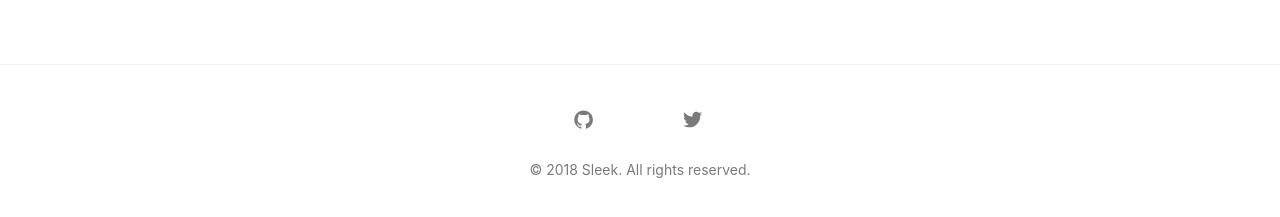
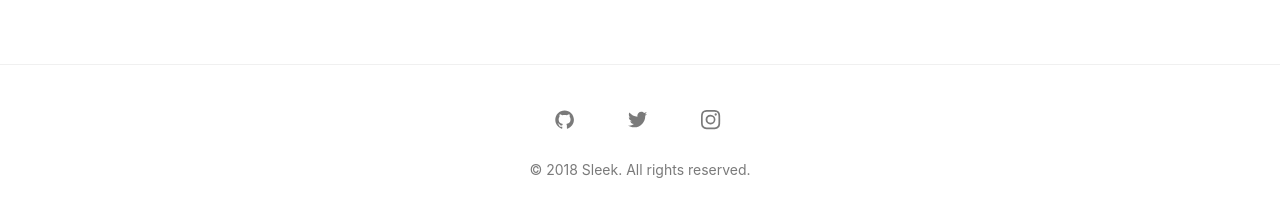
Before and after one commit to stJL/webdevelop, a Jekyll site: the page built from about.md, in a window 1280 px wide. Shown: the part 675-892 px from the top of the page. Built offline with Jekyll 4.4.1, drawn with Linux system fonts in a browser that asks for light colours.

Commit message:
3.1 alpha

```diff
--- a/_includes/footer.html
+++ b/_includes/footer.html
@@ -2,17 +2,17 @@
   <div class="container">
     <nav class="social">
       {% if site.github_username %}
-        <a class="social__link" target="_blank" rel="noopener noreferrer" href="https://github.com/{{  stJL}}">
+        <a class="social__link" target="_blank" rel="noopener noreferrer" href="https://github.com/stJL/">
           <svg class="social__icon" viewBox="0 0 20 20" width="20px" height="20px"><path d="M7.999,0.431c-4.285,0-7.76,3.474-7.76,7.761 c0,3.428,2.223,6.337,5.307,7.363c0.388,0.071,0.53-0.168,0.53-0.374c0-0.184-0.007-0.672-0.01-1.32 c-2.159,0.469-2.614-1.04-2.614-1.04c-0.353-0.896-0.862-1.135-0.862-1.135c-0.705-0.481,0.053-0.472,0.053-0.472 c0.779,0.055,1.189,0.8,1.189,0.8c0.692,1.186,1.816,0.843,2.258,0.645c0.071-0.502,0.271-0.843,0.493-1.037 C4.86,11.425,3.049,10.76,3.049,7.786c0-0.847,0.302-1.54,0.799-2.082C3.768,5.507,3.501,4.718,3.924,3.65 c0,0,0.652-0.209,2.134,0.796C6.677,4.273,7.34,4.187,8,4.184c0.659,0.003,1.323,0.089,1.943,0.261 c1.482-1.004,2.132-0.796,2.132-0.796c0.423,1.068,0.157,1.857,0.077,2.054c0.497,0.542,0.798,1.235,0.798,2.082 c0,2.981-1.814,3.637-3.543,3.829c0.279,0.24,0.527,0.713,0.527,1.437c0,1.037-0.01,1.874-0.01,2.129 c0,0.208,0.14,0.449,0.534,0.373c3.081-1.028,5.302-3.935,5.302-7.362C15.76,3.906,12.285,0.431,7.999,0.431z"/></svg>
         </a>
       {% endif %}
       {% if site.twitter_username %}
-        <a class="social__link" target="_blank" rel="noopener noreferrer" href="https://www.twitter.com/{{ stujueling }}">
+        <a class="social__link" target="_blank" rel="noopener noreferrer" href="https://www.twitter.com/stujueling/">
           <svg class="social__icon" viewBox="0 0 20 20" width="20px" height="20px"><path d="M15.969,3.058c-0.586,0.26-1.217,0.436-1.878,0.515c0.675-0.405,1.194-1.045,1.438-1.809c-0.632,0.375-1.332,0.647-2.076,0.793c-0.596-0.636-1.446-1.033-2.387-1.033c-1.806,0-3.27,1.464-3.27,3.27 c0,0.256,0.029,0.506,0.085,0.745C5.163,5.404,2.753,4.102,1.14,2.124C0.859,2.607,0.698,3.168,0.698,3.767 c0,1.134,0.577,2.135,1.455,2.722C1.616,6.472,1.112,6.325,0.671,6.08c0,0.014,0,0.027,0,0.041c0,1.584,1.127,2.906,2.623,3.206 C3.02,9.402,2.731,9.442,2.433,9.442c-0.211,0-0.416-0.021-0.615-0.059c0.416,1.299,1.624,2.245,3.055,2.271 c-1.119,0.877-2.529,1.4-4.061,1.4c-0.264,0-0.524-0.015-0.78-0.046c1.447,0.928,3.166,1.469,5.013,1.469 c6.015,0,9.304-4.983,9.304-9.304c0-0.142-0.003-0.283-0.009-0.423C14.976,4.29,15.531,3.714,15.969,3.058z"/></svg>
         </a>
       {% endif %}
-      {% if site.facebook_username %}
-        <a class="social__link" target="_blank" rel="noopener noreferrer" href="https://www.facebook.com/{{ stujueling }}">
+      {% if site.instagram_username %}
+        <a class="social__link" target="_blank" rel="noopener noreferrer" href="https://www.instagram.com/stujueling/">
           <svg class="social__icon" viewBox="0 0 20 20" width="20px" height="20px"><path d="M8 0C5.827 0 5.555.01 4.702.048 3.85.088 3.27.222 2.76.42a3.908 3.908 0 0 0-1.417.923c-.445.444-.72.89-.923 1.417-.198.51-.333 1.09-.372 1.942C.008 5.555 0 5.827 0 8s.01 2.445.048 3.298c.04.852.174 1.433.372 1.942.204.526.478.973.923 1.417.444.445.89.72 1.417.923.51.198 1.09.333 1.942.372.853.04 1.125.048 3.298.048s2.445-.01 3.298-.048c.852-.04 1.433-.174 1.942-.372a3.908 3.908 0 0 0 1.417-.923c.445-.444.72-.89.923-1.417.198-.51.333-1.09.372-1.942.04-.853.048-1.125.048-3.298s-.01-2.445-.048-3.298c-.04-.852-.174-1.433-.372-1.942a3.908 3.908 0 0 0-.923-1.417A3.886 3.886 0 0 0 13.24.42c-.51-.198-1.09-.333-1.942-.372C10.445.008 10.173 0 8 0zm0 1.44c2.136 0 2.39.01 3.233.048.78.036 1.203.166 1.485.276.374.145.64.318.92.598.28.28.453.546.598.92.11.282.24.705.276 1.485.038.844.047 1.097.047 3.233s-.01 2.39-.05 3.233c-.04.78-.17 1.203-.28 1.485-.15.374-.32.64-.6.92-.28.28-.55.453-.92.598-.28.11-.71.24-1.49.276-.85.038-1.1.047-3.24.047s-2.39-.01-3.24-.05c-.78-.04-1.21-.17-1.49-.28a2.49 2.49 0 0 1-.92-.6c-.28-.28-.46-.55-.6-.92-.11-.28-.24-.71-.28-1.49-.03-.84-.04-1.1-.04-3.23s.01-2.39.04-3.24c.04-.78.17-1.21.28-1.49.14-.38.32-.64.6-.92.28-.28.54-.46.92-.6.28-.11.7-.24 1.48-.28.85-.03 1.1-.04 3.24-.04zm0 2.452a4.108 4.108 0 1 0 0 8.215 4.108 4.108 0 0 0 0-8.215zm0 6.775a2.667 2.667 0 1 1 0-5.334 2.667 2.667 0 0 1 0 5.334zm5.23-6.937a.96.96 0 1 1-1.92 0 .96.96 0 0 1 1.92 0z"></path></svg>
         </a>
       {% endif %}
--- a/_layouts/page.html
+++ b/_layouts/page.html
@@ -11,7 +11,7 @@ layout: compress
     {% if site.google_tag_manager %}
 
       <!-- Google Tag Manager (noscript) -->
-      <noscript><iframe src="https://www.googletagmanager.com/ns.html?id={{ site.google_tag_manager }}"
+      <noscript><iframe src="https://www.googletagmanager.com/ns.html?id={{ GTM-MHBXTM8 }}"
       height="0" width="0" style="display:none;visibility:hidden"></iframe></noscript>
       <!-- End Google Tag Manager (noscript) -->
 
```
